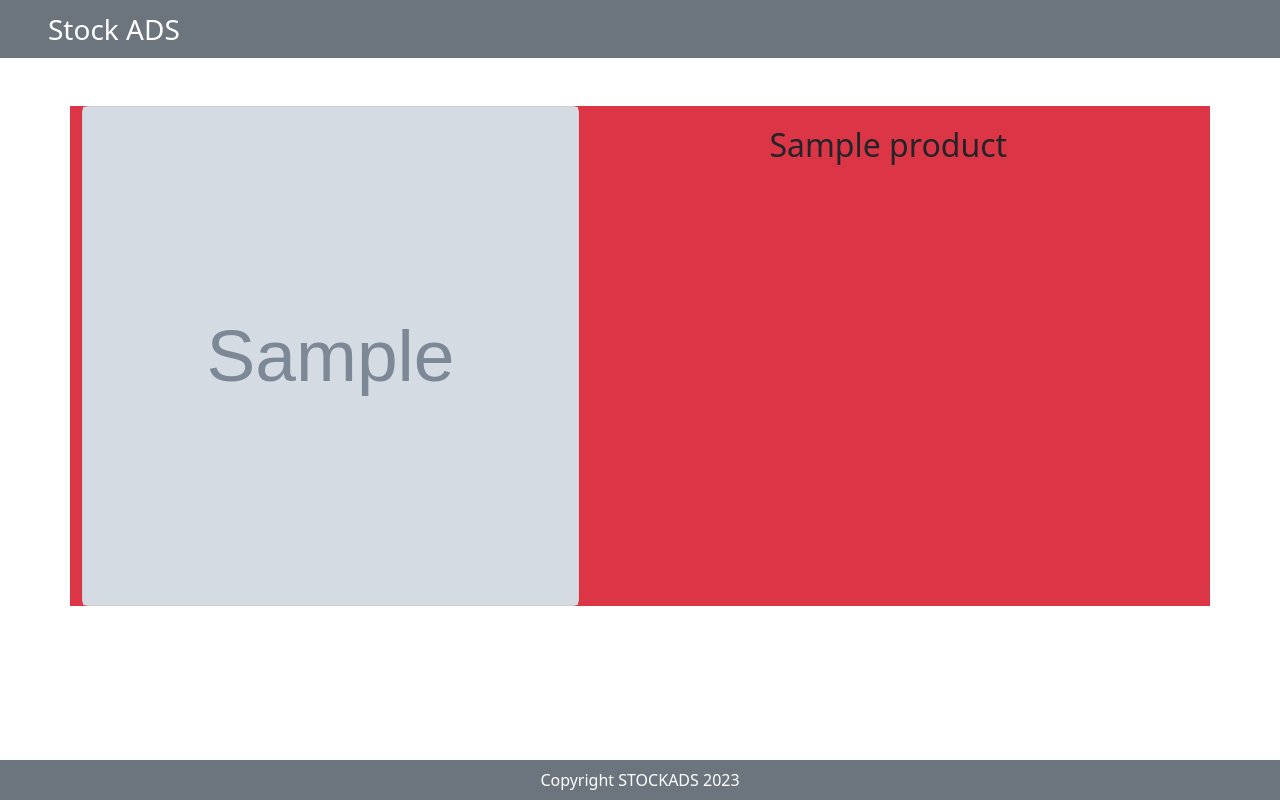
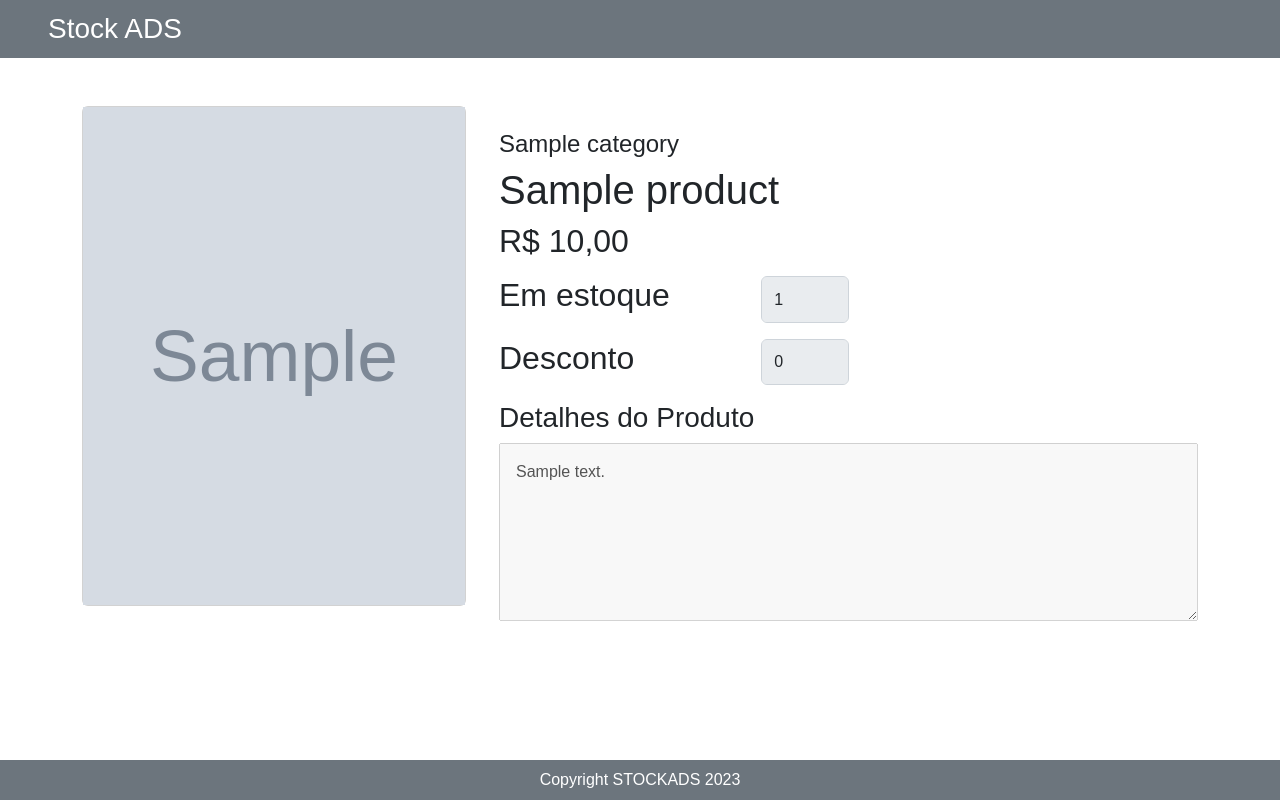
Before and after one commit to WildsonCaio/stock_ADS, a Django app: page /product-detail/1/ in a window 1280 px wide. Run offline with Django 4.2, Linux system fonts and the light colour scheme; tables that the repository leaves empty hold one stand-in row (values such as "Sample post"); grey boxes marked "Sample" are stand-in pictures.

Commit message:
detail screen

```diff
--- a/stockADS/templates/pages/product_detail.html
+++ b/stockADS/templates/pages/product_detail.html
@@ -17,12 +17,25 @@
             <label class="fs-3 text-white" for="">Stock ADS</label>
         </nav>
     </header>
-    <div class="container d-flex justify-content-between bg-danger my-5">
+    <div class="container d-flex justify-content-between my-5">
         <div class="card">
             <img src="{{product.picture.url}}" alt="">
         </div>
         <div class="info-detail">
-            <h2>{{product.name}}</h2>
+            <p class="font-italic mb-1 fs-4">{{product.category}}</p>
+            <h1 class="font-weight-bold">{{product.name}}</h1>
+            <h2>R$ {{product.price}}</h2>
+            <div class="input-control d-flex gap-2 w-50 justify-content-between my-3">
+                <h2>Em estoque </h2>
+                <input type="text" class="form-control w-25" disabled value="{{product.qtd}}">
+            </div>
+            <div class="input-control d-flex gap-2 w-50 justify-content-between my-3">
+                <h2>Desconto </h2>
+                <input type="text" class="form-control w-25" disabled value="{{product.discount}}">
+            </div>
+            <h3>Detalhes do Produto</h3>
+            <textarea name="" id="" cols="70" rows="6" class="p-3" disabled>{{product.description}}</textarea>
+
         </div>
     </div>
 
--- a/templates/static/css/global.css
+++ b/templates/static/css/global.css
@@ -1,3 +1,7 @@
+*{
+    font-family: sans-serif;
+}
+
 .card{
     width: 80% !important;
     height: 500px !important;
@@ -10,7 +14,7 @@
 }
 
 .info-detail{
-    text-align: center;
+    margin-left: 3% !important;
     width: 100%;
     margin: 20px 0;
 }
```
Also changed, not shown: media/images_1.jpg (added).
